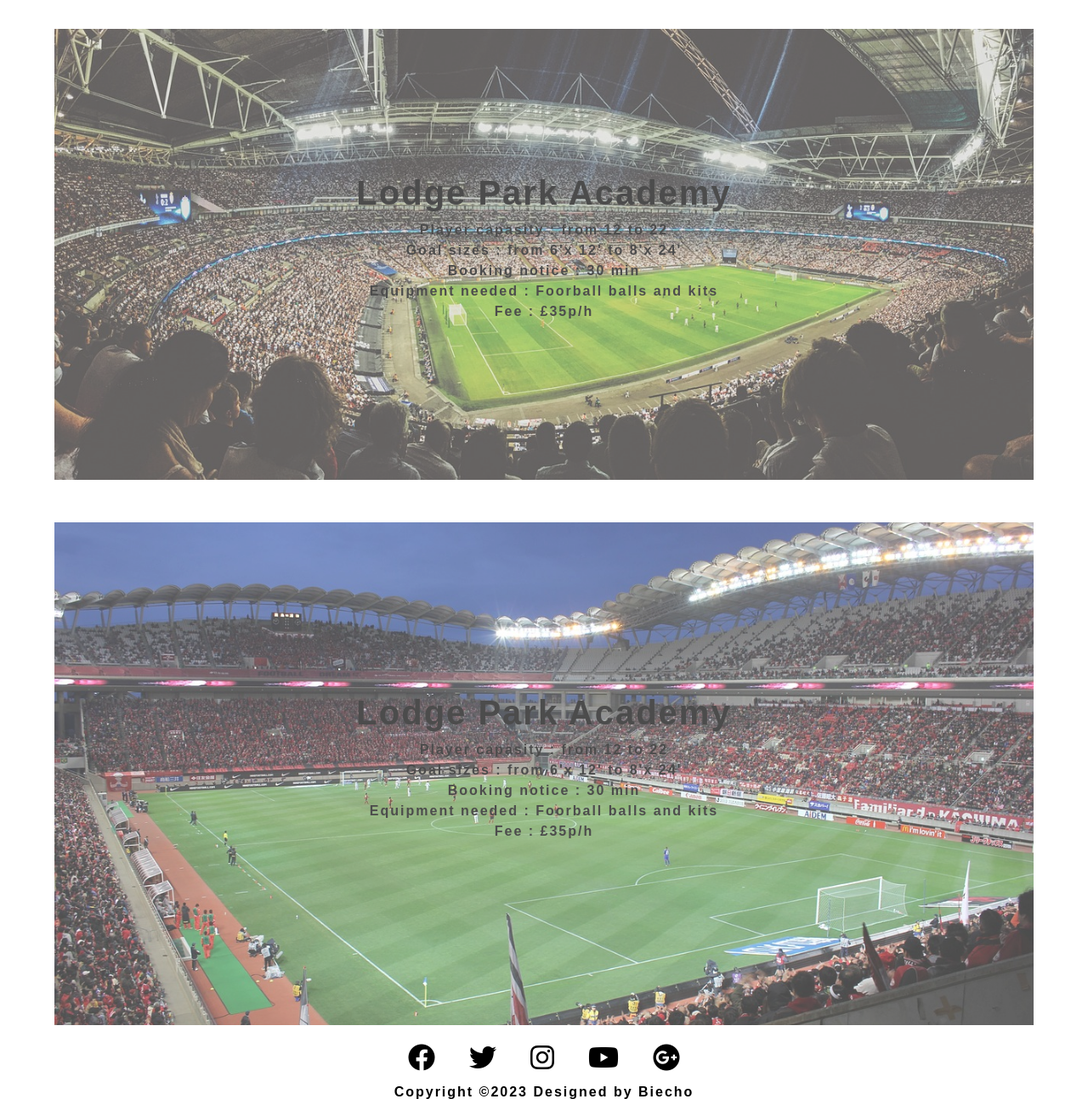
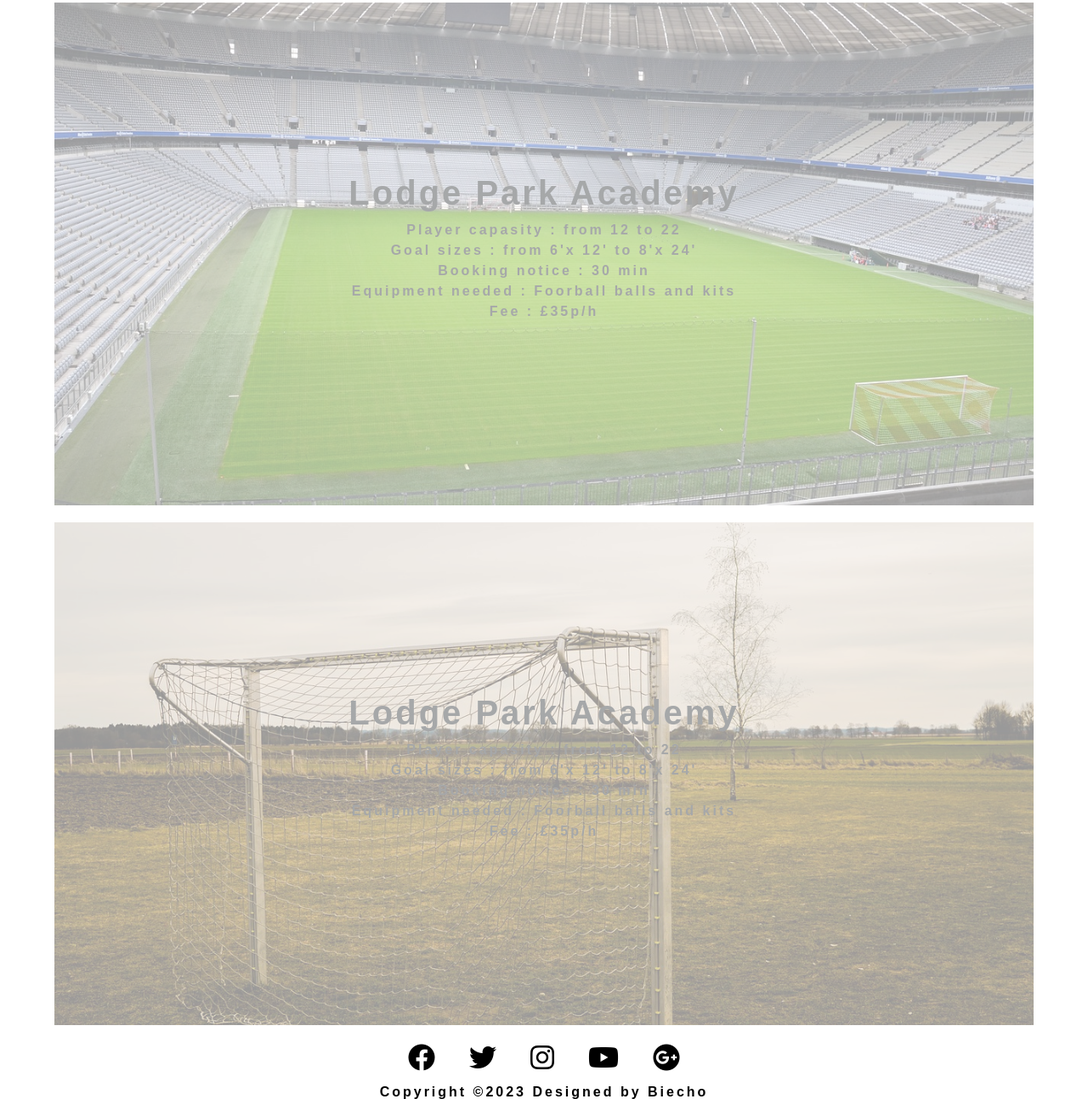
Before and after one commit to Biecho88/lets-play-football, a plain HTML site: page venues.html in a window 1280 px wide. Shown: the part 658-1952 px from the top of the page at 85% size. Drawn offline with nearby package versions, Linux system fonts and the light colour scheme.

Commit message:
Changed images to the venue.html

```diff
--- a/assets/css/style.css
+++ b/assets/css/style.css
@@ -113,29 +113,29 @@ nav{
     text-align: center;
     padding: 200px;
     overflow: hidden;
-    background: url(../images/camp.jpg) no-repeat center center;
+    background: url(../images/venue.jpg) no-repeat center center;
     filter: opacity(0.4);
     background-size: 90%;
 }
 
 .first-text:hover{
     color:white;
-    filter:opacity(1);
+    filter:opacity(5);
 }
 
 .second-text {
     width: 100%;
     text-align: center;
     padding: 200px;
-    background: url(../images/audience.jpg) no-repeat center center;
-    filter: opacity(0.7);
+    background: url(../images/venue2.jpg) no-repeat center center;
+    filter: opacity(0.4);
     margin-top: 20px;
     background-size: 90%;
 }
 
 .second-text:hover {
     color: white;
-    filter: opacity(1)
+    filter: opacity(5)
 }
 
 .third-text {
@@ -143,28 +143,26 @@ nav{
     text-align: center;
     padding: 200px;
     overflow: hidden;
-    background: url(../images/stadium.jpg) no-repeat center center;
-    filter: opacity(0.7);
+    background: url(../images/venue3.jpg) no-repeat center center;
+    filter: opacity(0.4);
     margin-top: 20px;
     background-size: 90%;
 }
 
 .third-text:hover {
     color: white;
-    filter: opacity(1);
+    filter: opacity(5);
 }
 
 h1 {
     font-family:Arial, Helvetica, sans-serif;
-    letter-spacing: 2px;
-    color: black;
-    font-weight: 800;
+    letter-spacing: 3px;
+    font-weight: 700;
 }
 
 p {
     font-family: Arial, Helvetica, sans-serif;
-    letter-spacing: 2px;
-    color: black;
+    letter-spacing: 3px;
     font-weight: 800;
 }
 
```
Also changed, not shown: assets/images/audience.jpg (deleted), assets/images/camp.jpg (deleted), assets/images/football stadium.jpg (deleted), assets/images/stadium.jpg (deleted), assets/images/venue.jpg (added), assets/images/venue2.jpg (added), assets/images/venue3.jpg (added).
